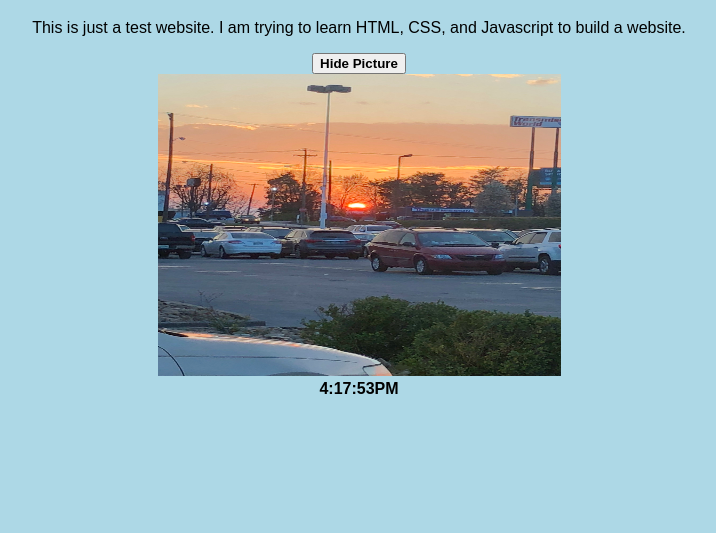
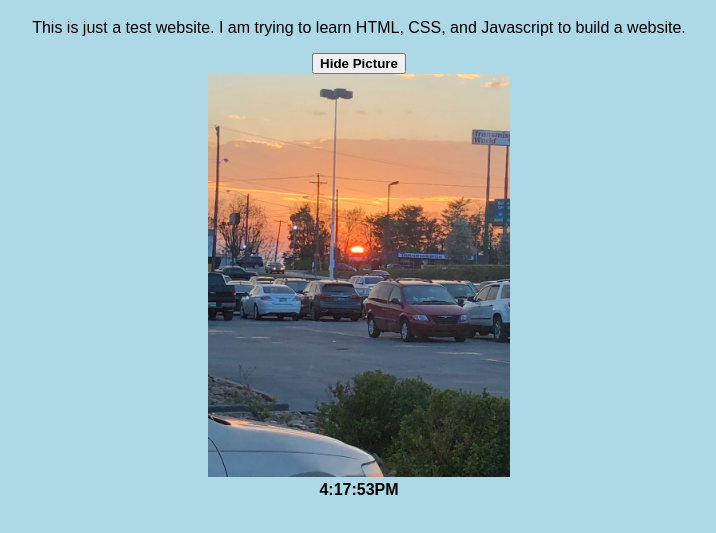
Before and after one commit to kbeanblossom/myWebsite, a plain HTML site: page index.html in a window 1280 px wide. Both pictures are taken after a click on the button "Show Picture". Shown: the part 89-622 px from the top of the page, without its empty margins (281-997 px from the left). Drawn offline with Linux system fonts and the light colour scheme.

Commit message:
Change size of pic

```diff
--- a/index.html
+++ b/index.html
@@ -19,7 +19,7 @@
             <p>This is just a test website. I am trying to learn HTML, CSS, and Javascript to build a website.</p>
             <button id="button" class="button">Show Picture</button>
             <div></div>
-            <img id="pic" src="resources/IMG_0233.jpg" width="403" height="302" style="visibility:hidden"></img>
+            <img id="pic" src="resources/IMG_0233.jpg" width="302" height="403" style="visibility:hidden"></img>
         </div>
         <div id="time" class="time"></div>
         <script src="js/main.js"></script>
```
